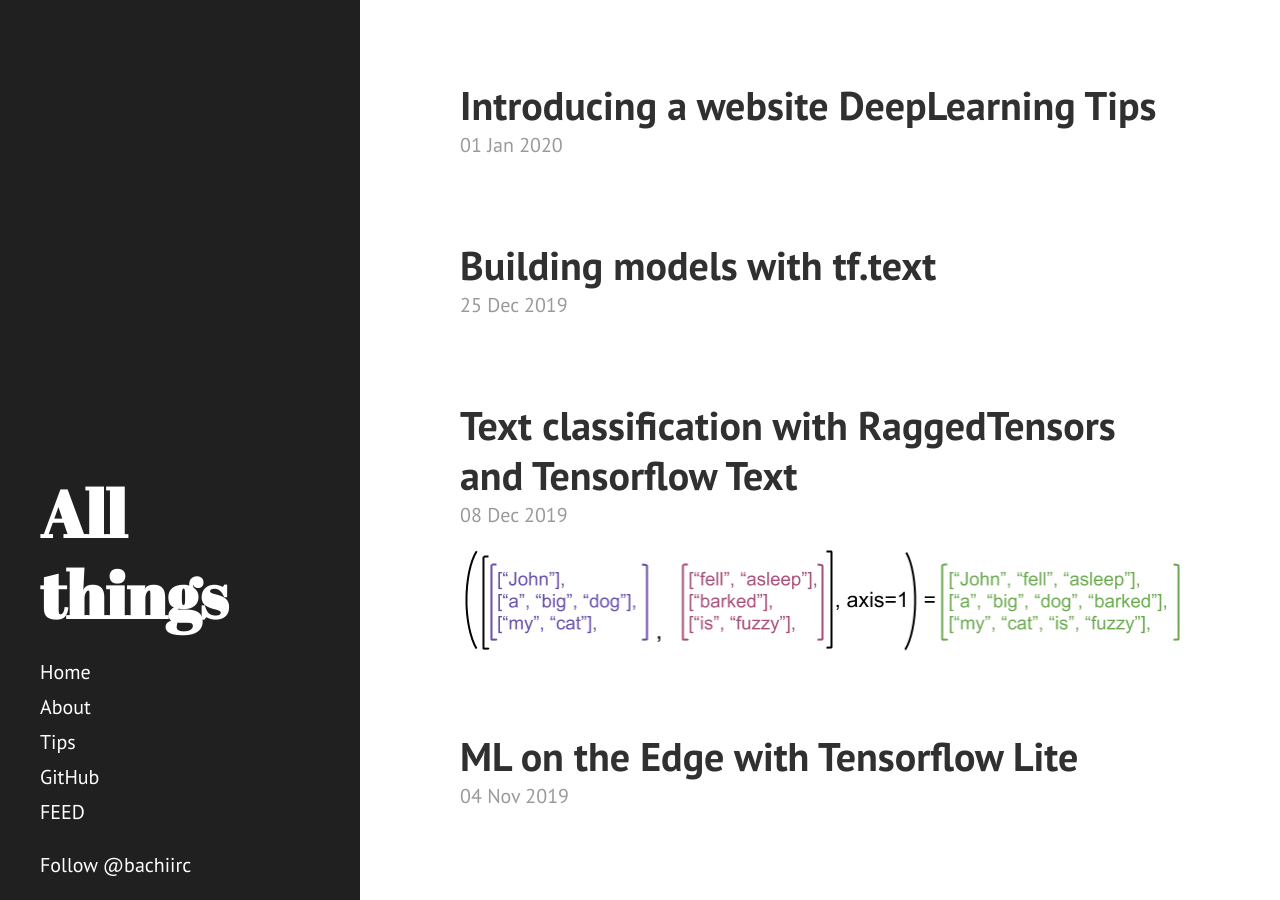
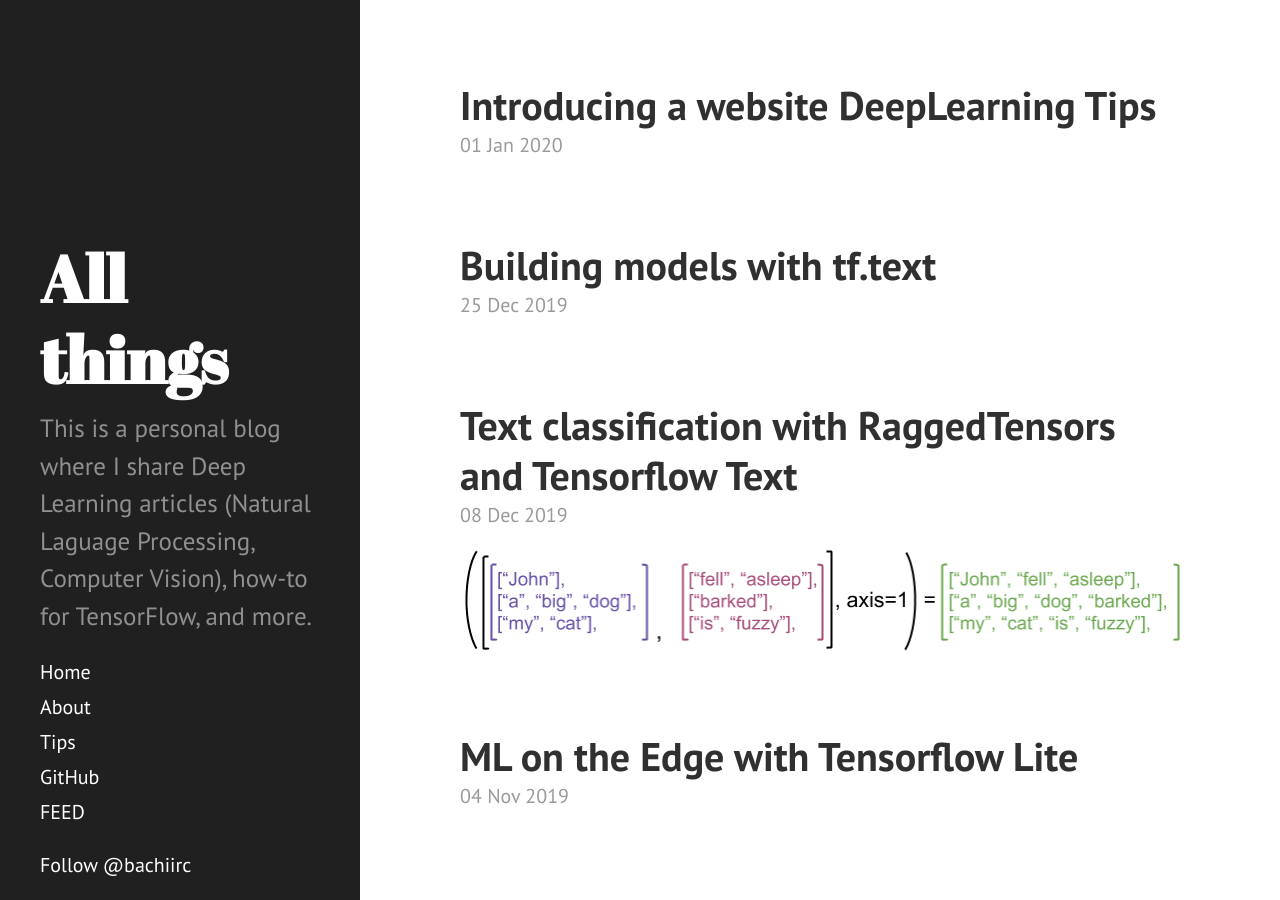
Before and after one commit to dzlab/dzlab.github.io, a Jekyll site: the page built from index.html, in a window 1280 px wide and 900 px high. Built offline with Jekyll 4.4.1, drawn with Linux system fonts in a browser that asks for light colours; nearby versions of some CDN libraries; the list of posts is cut into pages by our own code; comment, search, counter and statistics services are not loaded.

Commit message:
added meta description

```diff
--- a/_config.yml
+++ b/_config.yml
@@ -9,7 +9,7 @@
 # Setup
 title:            All things
 tagline:          'Machine Learning'
-description:      ''
+description:      'This is a personal blog where I share Deep Learning articles (Natural Laguage Processing, Computer Vision), how-to for TensorFlow, and more.'
 url:              https://dzlab.github.io
 baseurl:          /
 
--- a/_includes/head.html
+++ b/_includes/head.html
@@ -13,6 +13,9 @@
       {{ page.title }} &middot; {{ site.title }}
     {% endif %}
   </title>
+  <meta name="description" content="{{ page.excerpt | default: site.description | strip_html | normalize_whitespace | truncate: 160 | escape }}">
+  <meta name="keywords" content="tensorflow, keras, pytorch, deep-learning, nlp, cv, AI" />
+  <meta name="author" content="dzlab">
 
   <!-- CSS -->
   <link rel="stylesheet" href="{{ site.url }}/public/css/poole.css">
```
